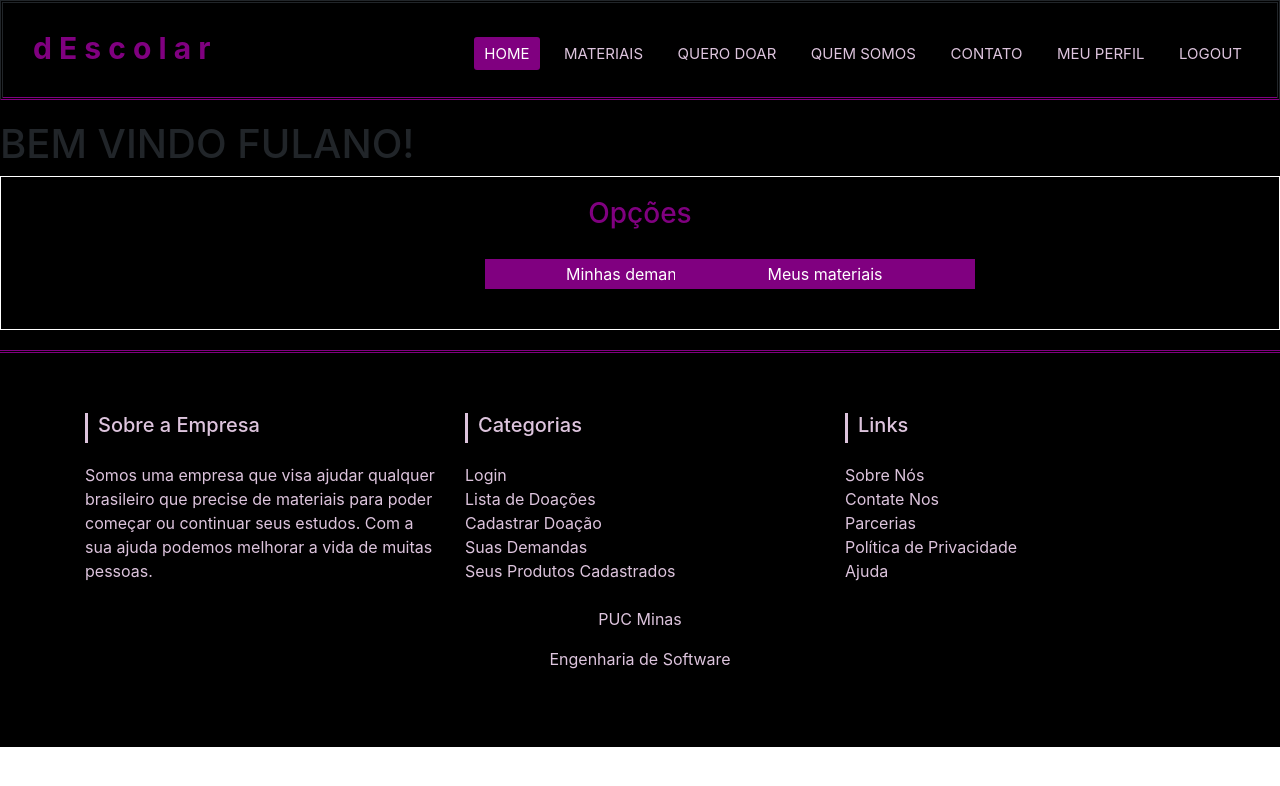
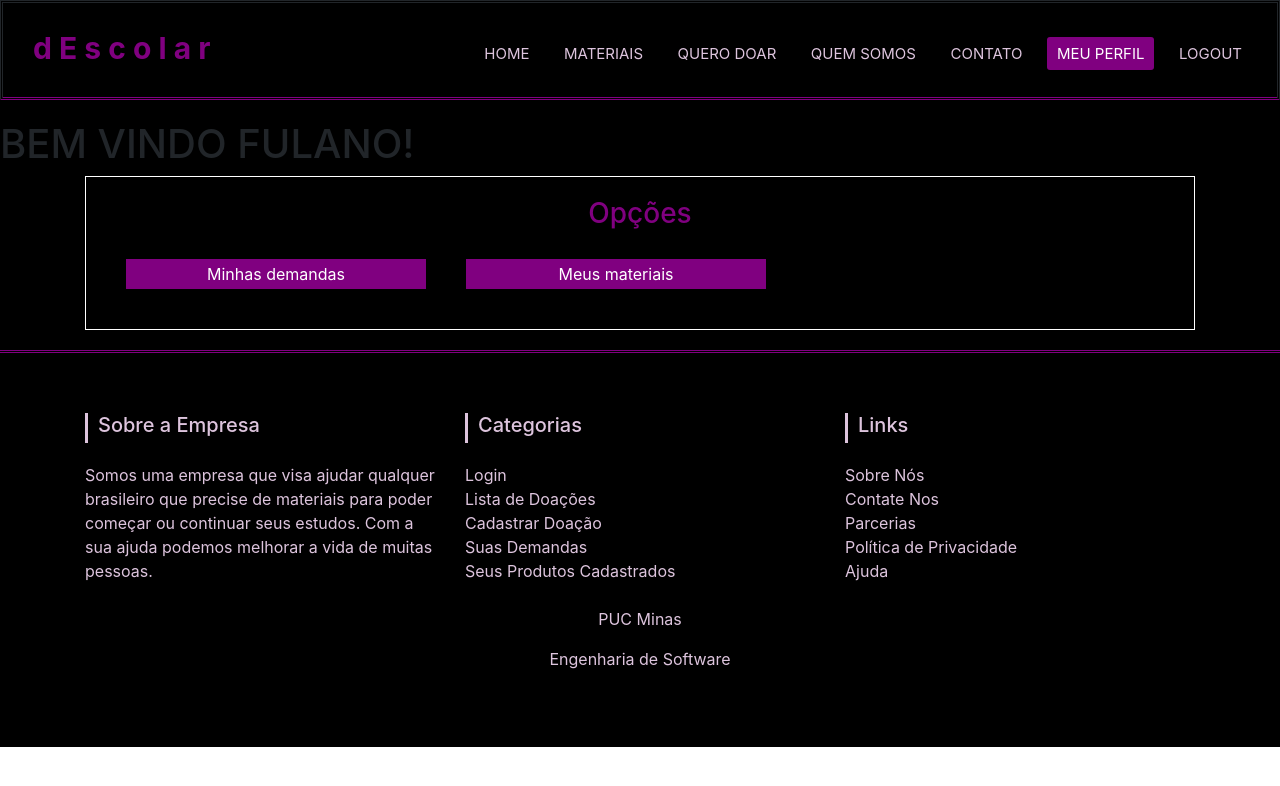
Before and after one commit to ICEI-PUC-Minas-PPLES-TI/plf-es-2020-2-tiii-0924100-descolar, a plain HTML site: page Codigo/FRONTEND/CodigoPosLogin/perfil.html in a window 1280 px wide. Drawn offline with nearby package versions, Linux system fonts and the light colour scheme; files whose address does not match are found by name.

Commit message:
Update perfil.html

```diff
--- a/Codigo/FRONTEND/CodigoPosLogin/perfil.html
+++ b/Codigo/FRONTEND/CodigoPosLogin/perfil.html
@@ -39,12 +39,12 @@
         </a>
 
         <ul class="itensnav">
-            <li><a class="activeNav" href="home2.html">Home</a></li>
+            <li><a href="home2.html">Home</a></li>
             <li><a href="materiais2.html">Materiais</a></li>
             <li><a href="queroDoar2.html">Quero doar</a></li>
             <li><a href="QuemSomos2.html">Quem somos</a></li>
             <li><a href="#">Contato</a></li>
-            <li><a href="perfil.html">Meu Perfil</a></li>
+            <li><a class="activeNav" href="perfil.html">Meu Perfil</a></li>
             <li><a href="../home.html">Logout</a></li>
         </ul>
     </nav>
@@ -54,31 +54,24 @@
 
         <h1>BEM VINDO FULANO!</h1>
 
-
-        <div class="">
+        <div class="container">
 
             <form class="pqDoar" action="#">
                 <div class="card">
                     <div class="card-top">
                         <h3 class="tittle">Opções</h3>
                     </div>
+
                     <div id="tela">
-                        <div class="container">
-                            <div class="row justify-content-center">
-                                <div class="col-xsm-1 col-sm-3 col-md-2 col-lg-2">
-                                    <button type="button"class="btn-openForm" id="btn-abrirFormMinhasDemandas">Minhas demandas
-                                    </button>
-                                </div>
-
-                                <div class="col-xsm-1 col-sm-3 col-md-2 col-lg-2">
-                                    <button type="button" class="btn-openForm" id="btn-abrirFormMeusMateriais">Meus materiais
-                                    </button>
-                                </div>
-                            </div>
+                        <div>
+                            <button class="btn-openForm" id="btn-abrirFormMinhasDemandas">Minhas demandas </button>
+                        </div>
+                        <div>
+                            <button class="btn-openForm" id="btn-abrirFormMeusMateriais">Meus materiais </button>
                         </div>
 
-                        <div id="cards-pdemandas"></div>
-                        <div id="cards-pmateriais"></div>
+                        <div id="cards-demandas"></div>
+                        <div id="cards-materiais"></div>
                     </div>
                 </div>
 
@@ -86,12 +79,6 @@
 
 
         </div>
-
-
-
-
-
-
 
         <!-- Footer -->
         <section id="footer">
```
